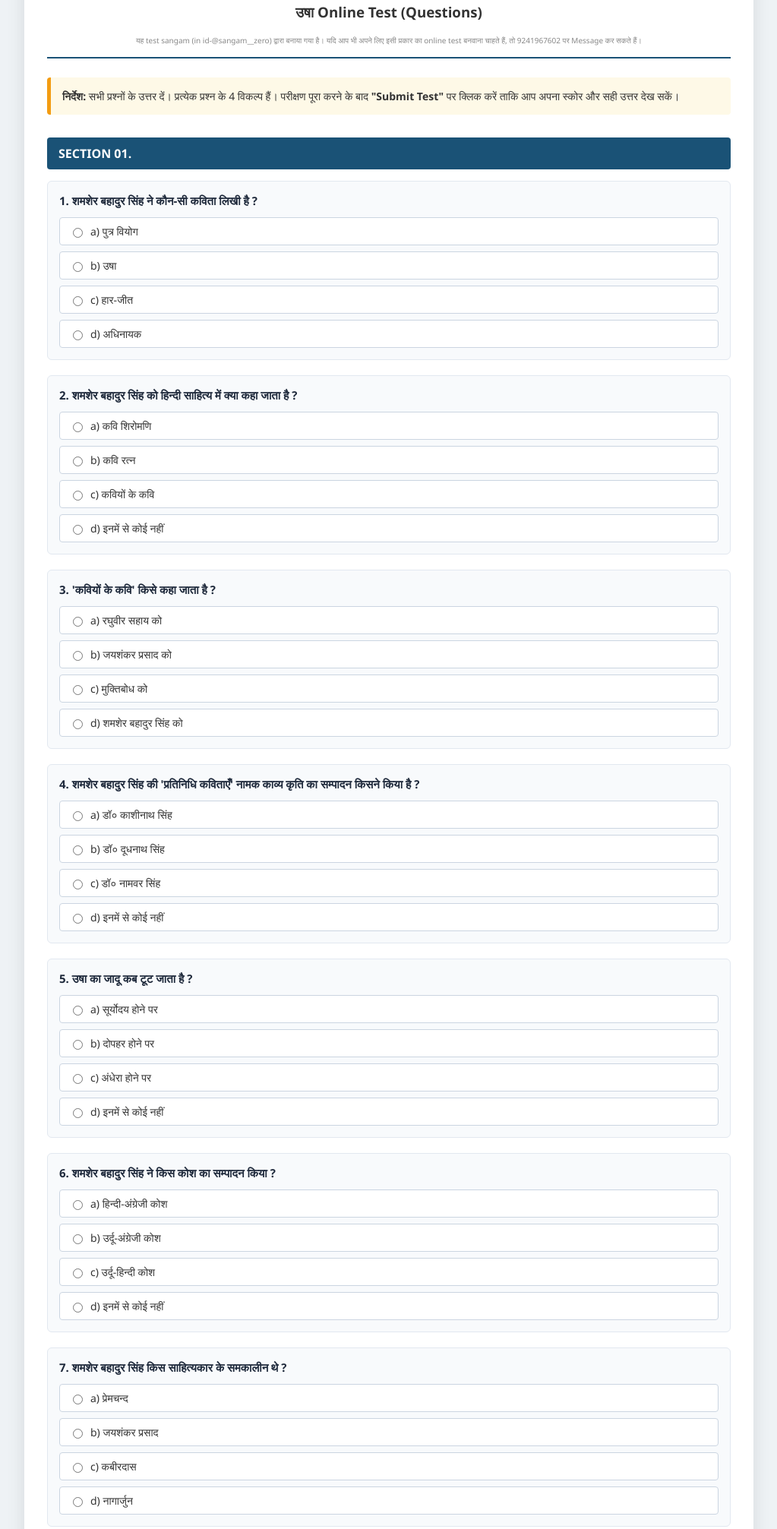
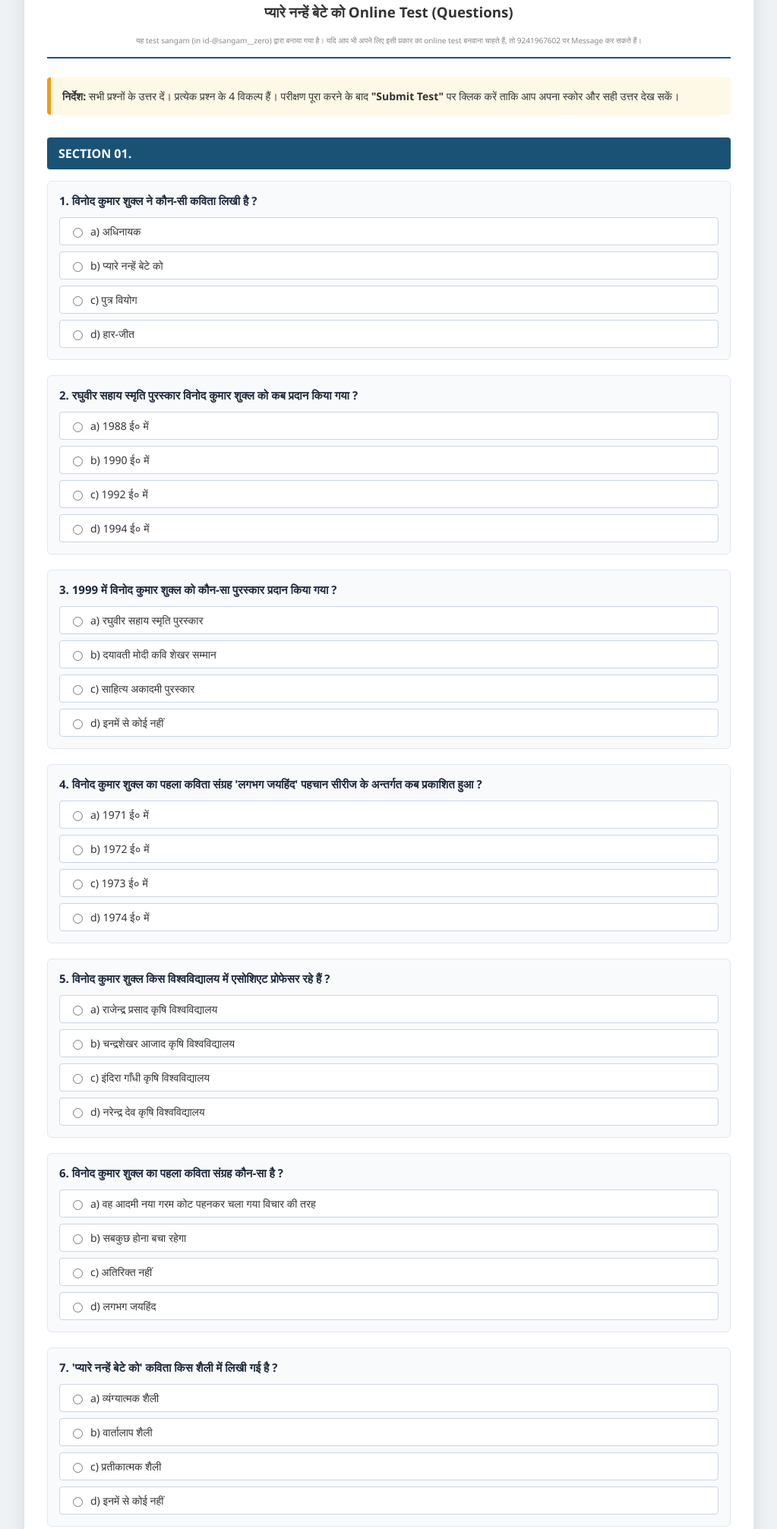
Before and after one commit to test-book-by-sangam/zero-40, a plain HTML site: page index.html in a window 1280 px wide. Shown: the part 110-2123 px from the top of the page at 76% size, without its empty margins (128-1151 px from the left). Drawn offline with Linux system fonts and the light colour scheme.

Commit message:
index.html

```diff
--- a/index.html
+++ b/index.html
@@ -48,7 +48,7 @@
 <div class="container">
     <div class="header">
         <h1>12th - LIVE EXAM PORTAL</h1>
-        <h3>उषा Online Test (Questions)</h3>
+        <h3>प्यारे नन्हें बेटे को Online Test (Questions)</h3>
 <h2 style="font-size:10px; color:#888; font-weight:normal;">
     यह test sangam (in id-@sangam__zero) द्वारा बनाया गया है। यदि आप भी अपने लिए इसी प्रकार का online test बनवाना चाहते हैं, तो 9241967602 पर Message कर सकते हैं।</h2>
     </div>
@@ -65,36 +65,34 @@
         <script>
             // All 50 Questions Data (Generated Dynamically for clean code)
            const questions = [
-                // SECTION - उषा (शमशेर बहादुर सिंह) - Hindi 12th Objective Questions
-                { q: "1. शमशेर बहादुर सिंह ने कौन-सी कविता लिखी है ?", opt: ["पुत्र वियोग", "उषा", "हार-जीत", "अधिनायक"], ans: 1 },
-                { q: "2. शमशेर बहादुर सिंह को हिन्दी साहित्य में क्या कहा जाता है ?", opt: ["कवि शिरोमणि", "कवि रत्न", "कवियों के कवि", "इनमें से कोई नहीं"], ans: 2 },
-                { q: "3. 'कवियों के कवि' किसे कहा जाता है ?", opt: ["रघुवीर सहाय को", "जयशंकर प्रसाद को", "मुक्तिबोध को", "शमशेर बहादुर सिंह को"], ans: 3 },
-                { q: "4. शमशेर बहादुर सिंह की 'प्रतिनिधि कविताएँ' नामक काव्य कृति का सम्पादन किसने किया है ?", opt: ["डॉ० काशीनाथ सिंह", "डॉ० दूधनाथ सिंह", "डॉ० नामवर सिंह", "इनमें से कोई नहीं"], ans: 2 },
-                { q: "5. उषा का जादू कब टूट जाता है ?", opt: ["सूर्योदय होने पर", "दोपहर होने पर", "अंधेरा होने पर", "इनमें से कोई नहीं"], ans: 0 },
-                { q: "6. शमशेर बहादुर सिंह ने किस कोश का सम्पादन किया ?", opt: ["हिन्दी-अंग्रेजी कोश", "उर्दू-अंग्रेजी कोश", "उर्दू-हिन्दी कोश", "इनमें से कोई नहीं"], ans: 2 },
-                { q: "7. शमशेर बहादुर सिंह किस साहित्यकार के समकालीन थे ?", opt: ["प्रेमचन्द", "जयशंकर प्रसाद", "कबीरदास", "नागार्जुन"], ans: 3 },
-                { q: "8. शमशेर बहादुर सिंह की रचना किस सप्तक में आनी शुरू हुई ?", opt: ["पहला सप्तक", "दूसरा सप्तक", "तीसरा सप्तक", "इनमें से कोई नहीं"], ans: 1 },
-                { q: "9. शमशेर बहादुर सिंह की कौन-सी रचना नहीं है ?", opt: ["दूसरा सप्तक", "उदिता", "टूटी हुई बिखरी हुई", "सतह से उठता आदमी"], ans: 3 },
-                { q: "10. शमशेर बहादुर सिंह की कौन-सी रचना है ?", opt: ["इन्द्रजाल", "मुकुल", "उदिता", "इनमें से कोई नहीं"], ans: 2 },
-                { q: "11. शमशेर बहादुर सिंह ने 1978 में किस देश की यात्रा की ?", opt: ["संयुक्त राज्य अमेरिका", "सोवियत रूस", "फ्रांस", "नेपाल"], ans: 1 },
-                { q: "12. शमशेर बहादुर सिंह ने किस स्थान से बी० ए० किया ?", opt: ["इलाहाबाद", "दिल्ली", "बनारस", "कानपुर"], ans: 0 },
-                { q: "13. शमशेर बहादुर सिंह का सम्बन्ध किस विश्वविद्यालय से रहा है ?", opt: ["इलाहाबाद विश्वविद्यालय, इलाहाबाद", "गढ़वाल विश्वविद्यालय, उत्तराखंड", "विक्रम विश्वविद्यालय, उज्जैन", "इनमें से कोई नहीं"], ans: 2 },
-                { q: "14. 'उषा' कविता में प्रातः काल को किसके समान बताया गया है ?", opt: ["लाल कमल के समान", "नीले शंख के समान", "नीली चादर के समान", "नीले सागर के समान"], ans: 1 },
-                { q: "15. 'सुकून की तलाश' क्या है ?", opt: ["उपन्यास", "कहानी", "गज़लें", "इनमें से कोई नहीं"], ans: 2 },
-                { q: "16. प्रकृति वर्णन से सम्बन्धित कविता है –", opt: ["गाँव का घर", "उषा", "साकेत", "हार-जीत"], ans: 1 },
-                { q: "17. 'दूसरा सप्तक' का प्रकाशन वर्ष है —", opt: ["1950 ई०", "1957 ई०", "1952 ई०", "1954 ई०"], ans: 1 },
-                { q: "18. शमशेर बहादुर सिंह का जन्म कब हुआ था ?", opt: ["13 जनवरी, 1911 को", "23 फरवरी, 1911 को", "13 मार्च, 1911 को", "22 अप्रैल, 1911 को"], ans: 0 },
-                { q: "19. शमशेर बहादुर सिंह की पत्नी का नाम क्या है ?", opt: ["धर्म देवी", "रीता देवी", "इनमें से कोई नहीं"], ans: 0 },
-                { q: "20. कौन-सी कृति शमशेर बहादुर सिंह की है ?", opt: ["गुलामी का नशा", "मुकुल", "काल तुझसे होड़ है मेरी", "विशाख"], ans: 2 },
-                { q: "21. कौन-सी कृति शमशेर बहादुर सिंह की नहीं है ?", opt: ["इतने पास अपने", "उदिता", "टूटी हुई बिखरी हुई", "भारत : इतिहास और संस्कृति"], ans: 3 },
-                { q: "22. 'सुकून की तलाश' क्या है ?", opt: ["गज़लों का संग्रह", "उपन्यास", "कहानी", "निबंध संग्रह"], ans: 0 },
-                { q: "23. प्रभातकालीन आकाश कैसा है ?", opt: ["कमल के रंग जैसा", "नीले शंख जैसा", "काली सिल के जैसा", "उजली सीप के जैसा"], ans: 1 },
-                { q: "24. किसका जादू टूटता है ?", opt: ["उषा का", "संध्या का", "रजनी का", "नायिका के सौंदर्य का"], ans: 0 },
-                { q: "25. 'उषा' शीर्षक कविता के कवि हैं –", opt: ["पंत", "निराला", "ज्ञानेंद्रपति", "शमशेर बहादुर सिंह"], ans: 3 },
-                { q: "26. 'चुका भी नहीं हूँ मैं' के रचयिता कौन हैं ?", opt: ["त्रिलोचन", "नागार्जुन", "शमशेर बहादुर सिंह", "मुक्तिबोध"], ans: 2 },
-                { q: "27. 'सुकून की तलाश' किसकी रचना है ?", opt: ["दुष्यंत कुमार की", "गालिब की", "इकबाल की", "शमशेर बहादुर सिंह की"], ans: 2 },
-                { q: "28. शमशेर बहादुर सिंह का जन्म कहाँ हुआ था ?", opt: ["देहरादून में", "पटना में", "लखनऊ में", "दिल्ली में"], ans: 0 },
-                { q: "29. उषा का जादू कब टूटता है ?", opt: ["सपने में", "विस्मृति में", "सूर्योदय होने पर", "ध्यान में"], ans: 2 }
+                // SECTION - प्यारे नन्हें बेटे को (विनोद कुमार शुक्ल) - Hindi 12th Objective Questions
+                { q: "1. विनोद कुमार शुक्ल ने कौन-सी कविता लिखी है ?", opt: ["अधिनायक", "प्यारे नन्हें बेटे को", "पुत्र वियोग", "हार-जीत"], ans: 1 },
+                { q: "2. रघुवीर सहाय स्मृति पुरस्कार विनोद कुमार शुक्ल को कब प्रदान किया गया ?", opt: ["1988 ई० में", "1990 ई० में", "1992 ई० में", "1994 ई० में"], ans: 1 },
+                { q: "3. 1999 में विनोद कुमार शुक्ल को कौन-सा पुरस्कार प्रदान किया गया ?", opt: ["रघुवीर सहाय स्मृति पुरस्कार", "दयावती मोदी कवि शेखर सम्मान", "साहित्य अकादमी पुरस्कार", "इनमें से कोई नहीं"], ans: 2 },
+                { q: "4. विनोद कुमार शुक्ल का पहला कविता संग्रह 'लगभग जयहिंद' पहचान सीरीज के अन्तर्गत कब प्रकाशित हुआ ?", opt: ["1971 ई० में", "1972 ई० में", "1973 ई० में", "1974 ई० में"], ans: 0 },
+                { q: "5. विनोद कुमार शुक्ल किस विश्वविद्यालय में एसोशिएट प्रोफेसर रहे हैं ?", opt: ["राजेन्द्र प्रसाद कृषि विश्वविद्यालय", "चन्द्रशेखर आजाद कृषि विश्वविद्यालय", "इंदिरा गाँधी कृषि विश्वविद्यालय", "नरेन्द्र देव कृषि विश्वविद्यालय"], ans: 2 },
+                { q: "6. विनोद कुमार शुक्ल का पहला कविता संग्रह कौन-सा है ?", opt: ["वह आदमी नया गरम कोट पहनकर चला गया विचार की तरह", "सबकुछ होना बचा रहेगा", "अतिरिक्त नहीं", "लगभग जयहिंद"], ans: 3 },
+                { q: "7. 'प्यारे नन्हें बेटे को' कविता किस शैली में लिखी गई है ?", opt: ["व्यंग्यात्मक शैली", "वार्तालाप शैली", "प्रतीकात्मक शैली", "इनमें से कोई नहीं"], ans: 1 },
+                { q: "8. 'प्यारे नन्हें बेटे को' कविता का नायक कहाँ का रहने वाला है ?", opt: ["छत्तीसगढ़", "उत्तराखण्ड", "मध्यप्रदेश", "हिमाचल प्रदेश"], ans: 1 },
+                { q: "9. विनोद कुमार शुक्ल बीसवीं शती के किस दशक में एक कवि के रूप में सामने आए थे ?", opt: ["पाँचवे-छठे दशक में", "छठे-सातवें दशक में", "सातवें-आठवें दशक में", "आठवें-नौवें दशक में"], ans: 2 },
+                { q: "10. विनोद कुमार शुक्ल की रचना 'महाविद्यालय' साहित्य की किस विधा का संग्रह है ?", opt: ["नाटक संग्रह", "कहानी संग्रह", "कविता संग्रह", "इनमें से कोई नहीं"], ans: 1 },
+                { q: "11. कौन-सा उपन्यास विनोद कुमार शुक्ल द्वारा लिखित है ?", opt: ["नौकर की कमीज", "कंकाल", "इरावती", "इनमें से कोई नहीं"], ans: 0 },
+                { q: "12. कौन-सी कृति विनोद कुमार शुक्ल की नहीं है ?", opt: ["महाविद्यालय", "पेड़ पर कमरा", "दीवार में एक खिड़की रहती थी", "इन्द्रजाल"], ans: 3 },
+                { q: "13. कौन-सी कृति विनोद कुमार शुक्ल की है ?", opt: ["गंगातट", "घास में दुबका आकाश", "सबकुछ बचा रहेगा", "आँसू"], ans: 2 },
+                { q: "14. विनोद कुमार शुक्ल निराला सृजनपीठ में जून 1994 से जून 1996 तक किस पद पर रहे ?", opt: ["मुख्य साहित्यकार", "अतिथि साहित्यकार", "मुख्य संयोजक", "मुख्य सलाहकार"], ans: 1 },
+                { q: "15. विनोद कुमार शुक्ल को कौन-सा पुरस्कार प्रदान नहीं किया गया है ?", opt: ["दयावती मोदी कवि शिखर सम्मान", "साहित्य अकादमी पुरस्कार", "ज्ञानपीठ पुरस्कार", "रघुवीर सहाय स्मृति पुरस्कार"], ans: 2 },
+                { q: "16. विनोद कुमार शुक्ल का जन्म कहाँ हुआ था ?", opt: ["उत्तर प्रदेश", "बिहार", "मध्य प्रदेश", "छत्तीसगढ़"], ans: 3 },
+                { q: "17. विनोद कुमार शुक्ल का जन्म कब हुआ था ?", opt: ["1 जनवरी, 1937 को", "12 फरवरी, 1937 को", "20 मई, 1934 को", "12 जुलाई, 1944 को"], ans: 0 },
+                { q: "18. कौन-सी कृति विनोद कुमार शुक्ल की नहीं है ?", opt: ["सब कुछ होना बचा रहेगा", "वह आदमी नया गरम कोट पहनकर चला गया विचार की तरह", "नौकर की कमीज", "असाध्य वीणा"], ans: 3 },
+                { q: "19. मेहनतकश और औरत को कवि ने किस रूप में देखा है ?", opt: ["सोना", "लोहा", "पत्थर", "लकड़ी"], ans: 1 },
+                { q: "20. कौन-सी कृति विनोद कुमार शुक्ल की है ?", opt: ["दीवार में एक खिड़की रहती थी", "कुछ पते कुछ चिट्ठियाँ", "हारे को हरिनाम", "मौत मुस्कुराई"], ans: 0 },
+                { q: "21. विनोद कुमार शुक्ल की किस कृति पर मणि कौल ने फिल्म बनाई थी ?", opt: ["दीवार में एक खिड़की रहती थी", "पेड़ पर कमरा", "नौकर की कमीज", "खिलेगा तो देखेंगे"], ans: 2 },
+                { q: "22. पत्नी बिटिया को क्या करती है ?", opt: ["डाँटती है", "पढ़ाती है", "सुलाती है", "समझाती है"], ans: 3 },
+                { q: "23. पिता बिटिया को क्या करता है ?", opt: ["घुमाता है", "खिलाता है", "सिखलाता है", "मारता है"], ans: 2 },
+                { q: "24. 'प्यारे नन्हें बेटे को' कविता में लोहा किसका प्रतीक है ?", opt: ["बंदूक का", "मशीन का", "कर्म का", "धर्म का"], ans: 2 },
+                { q: "25. 'प्यारे नन्हें बेटे को' के रचयिता हैं-", opt: ["नीरज", "बच्चन", "विनोद कुमार शुक्ल", "अशोक वाजपेयी"], ans: 2 },
+                { q: "26. 'प्यारे नन्हें बेटे को' कविता किस संकलन से ली गई है ?", opt: ["'वह आदमी नया गरम कोट पहनकर चला गया विचार की तरह'", "'सबकुछ होना बचा रहेगा' से", "'लगभग जयहिंद' से", "'हिमकिरीटिनी' से"], ans: 0 },
+                { q: "27. 'नौकर की कमीज' क्या है ?", opt: ["कहानी", "प्रबंध काव्य", "संस्मरण", "उपन्यास"], ans: 3 }
             ];
             // Render Questions
             questions.forEach((item, index) => {
```
